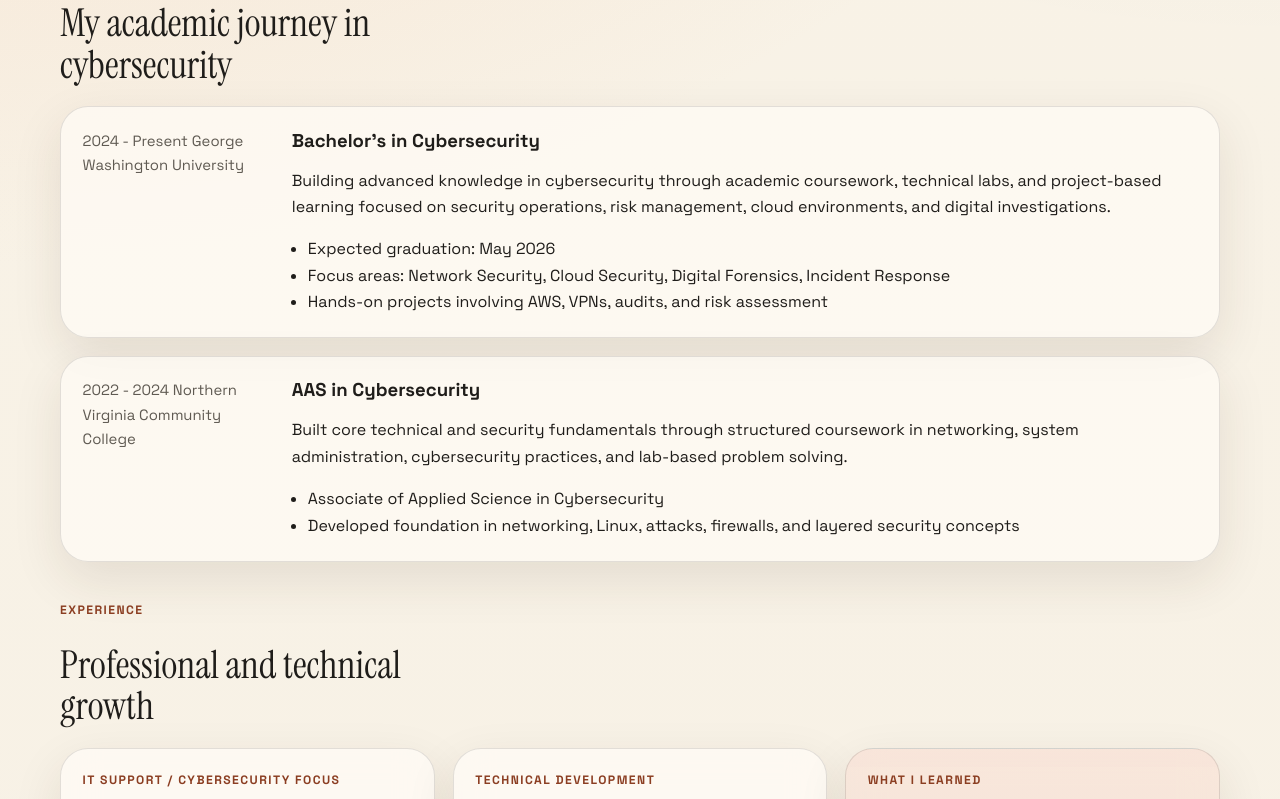
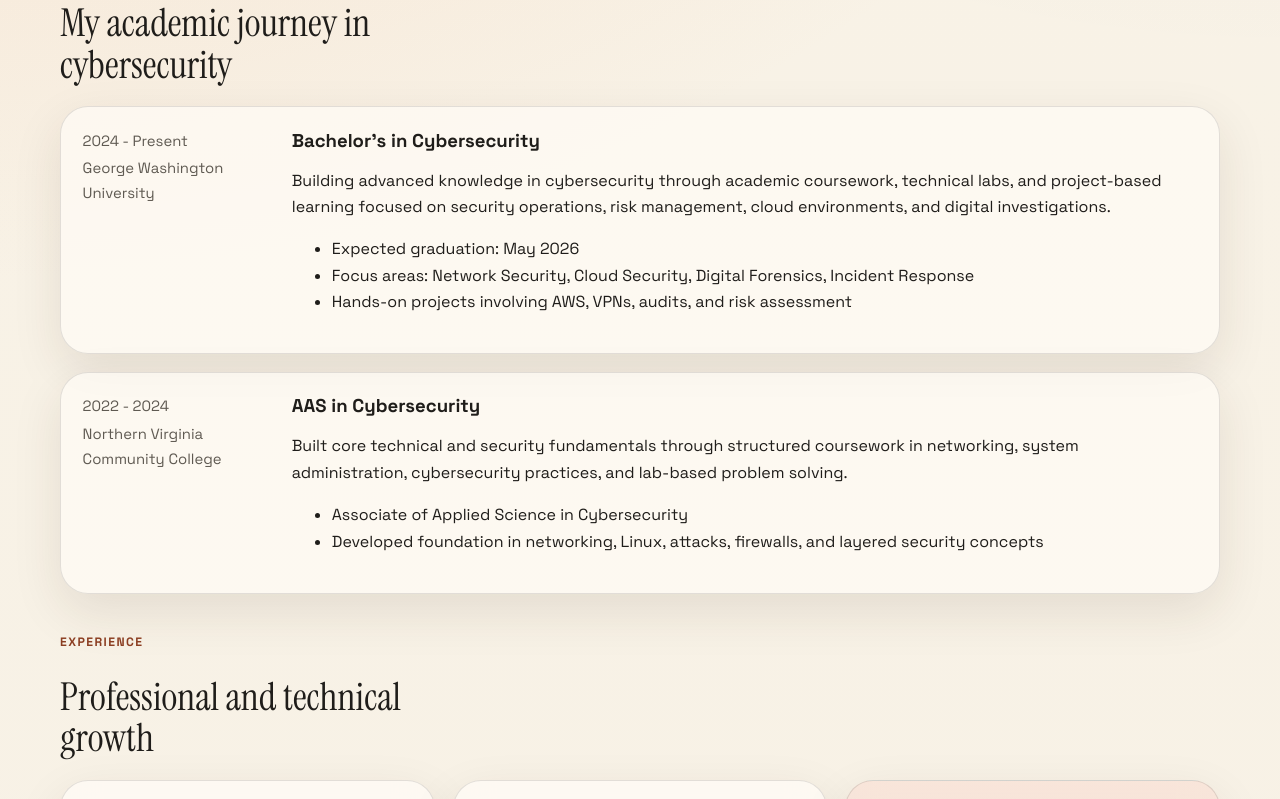
Before and after one commit to Keshavg27/Portfolio-, a plain HTML site: page index.html in a window 1280 px wide. Shown: the part 1280-2079 px from the top of the page. Drawn offline with Linux system fonts and the light colour scheme.

Commit message:
Update styles.css

```diff
--- a/styles.css
+++ b/styles.css
@@ -266,10 +266,14 @@
   background: rgba(255, 251, 245, 0.72);
   box-shadow: var(--shadow);
 }
-
-.timeline-meta {
+  .timeline-meta {
   color: var(--muted);
   font-size: 0.93rem;
+
+  display: flex;
+  flex-direction: column;   /* THIS is the fix */
+  gap: 0.2rem;
+}
 }
 
 .timeline-content ul,
```
